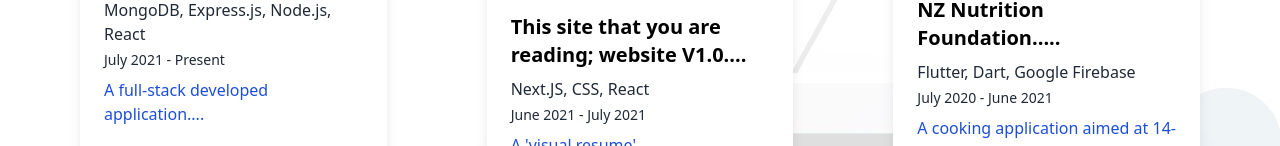
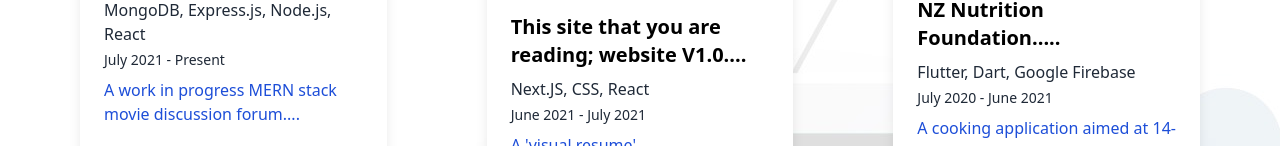
Before and after one commit to rooky1979/m_rook_solutions, a Next.js app: page /projects in a window 1280 px wide. Shown: the part 654-800 px from the top of the page. Built offline with nearby package versions, Linux system fonts and the light colour scheme.

Commit message:
Updated projects

```diff
--- a/projects.js
+++ b/projects.js
@@ -3,11 +3,11 @@ export const project = [
     id: '1',
     title: 'Current project.....',
     date: 'July 2021 - Present',
-    excerpt: 'A full-stack developed application....',
+    excerpt: 'A work in progress MERN stack movie discussion forum....',
     languages: 'MongoDB, Express.js, Node.js, React',
-    body: 'Currently I am taking a MERN stack development course on Udemy to further my learning with full-stack development. Once completed, I am going to create a dummy application, whether that will be a social media type application or an e-commerce application.',
+    body: "After completing a MERN stack Udemy course, I am currently designing and building the 'Stalls and Circles Movie Forum'. An application that will use JWT authentication with hashed password encryption. Users can sign up and create a profile and leave posts, like, unlike posts and comment. The point of V1.0 of the project is not designed to be full of features, but more about understanding the concepts of back end to front end communication.",
     image: '/mern_logo.png',
-    link: '/projects',
+    link: 'https://github.com/rooky1979/m_rook_solutions.git',
   },
   {
     id: '2',
```
